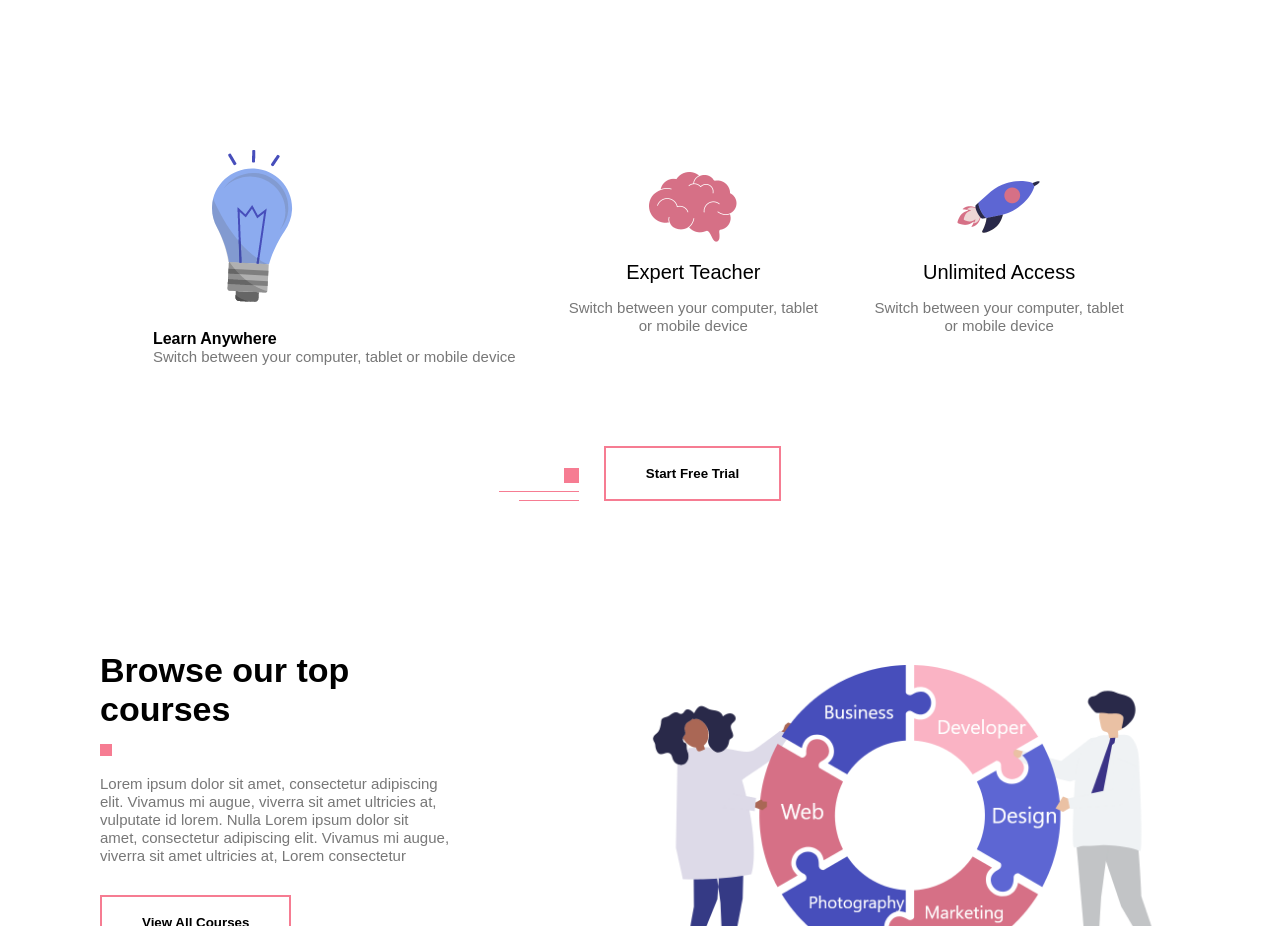
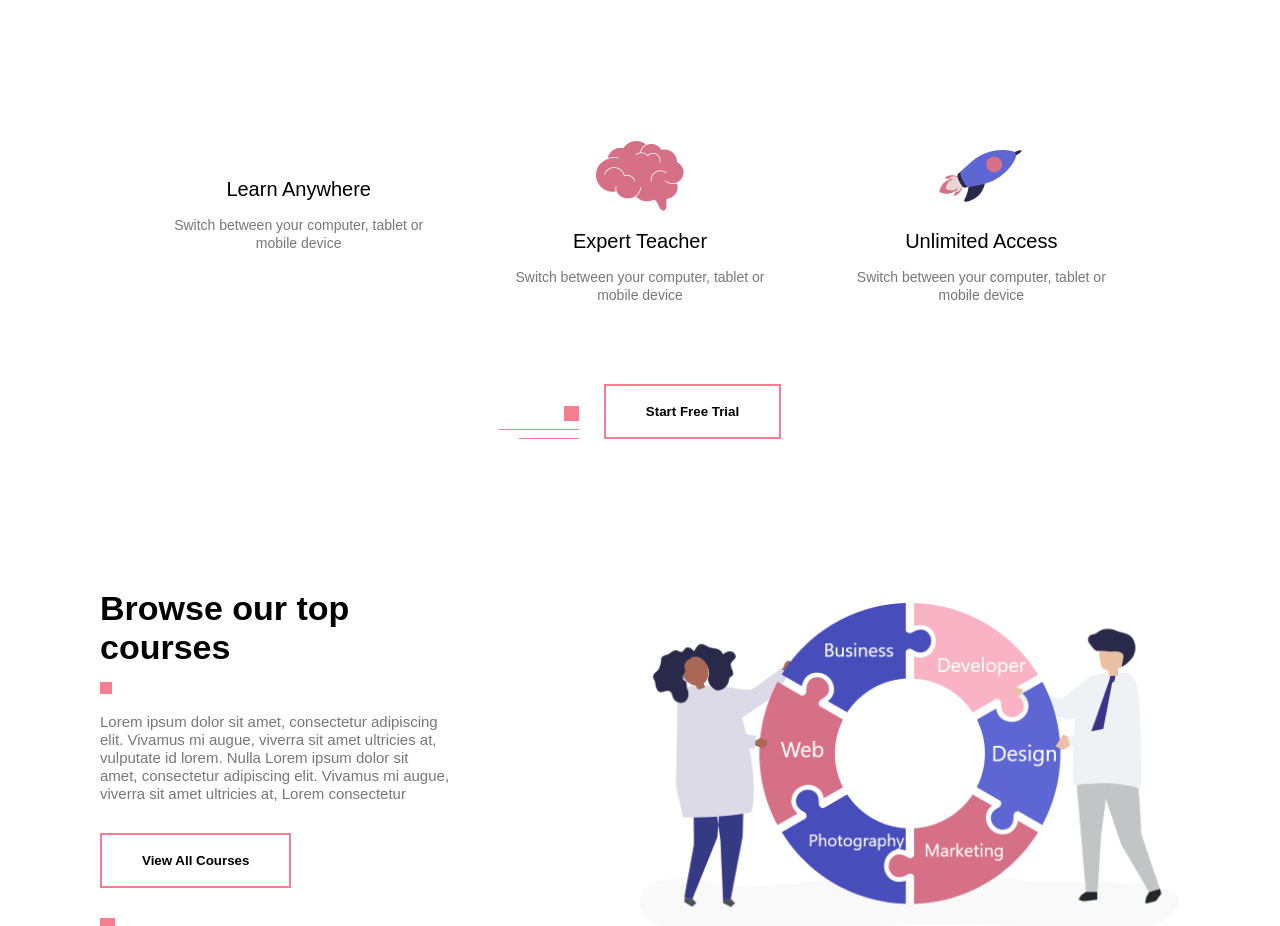
Before and after one commit to Sk2457/pro1, a plain HTML site: page index.html in a window 1280 px wide. Shown: the part 1440-2366 px from the top of the page. Drawn offline with Linux system fonts and the light colour scheme; some packages are replaced by stand-ins of ours; a script that the page names is missing.

Commit message:
Update index.html

```diff
--- a/index.html
+++ b/index.html
@@ -175,7 +175,9 @@ font-size:20px;
 font-weight:400;
 margin-bottom:15px;
 }
-
+.features-col p{
+font-size:14px;
+}
 .features-btn{
 margin:80px auto 0;
 display:flex;
@@ -419,8 +421,7 @@ Lorem ipsum dolor sitdipiscing.Lorem ipsum dolor sit adipiscingelit.Etiam eu luc
 <section id="features">
 
 <div class="features-row">
-<div class="ফেয়াতুরেস-চল">
-<img src="pic4.png">
+<div class="features-col">
 <h4>Learn Anywhere</h4>
 <p>Switch between your computer, tablet or mobile device</p>
 </div>
```
